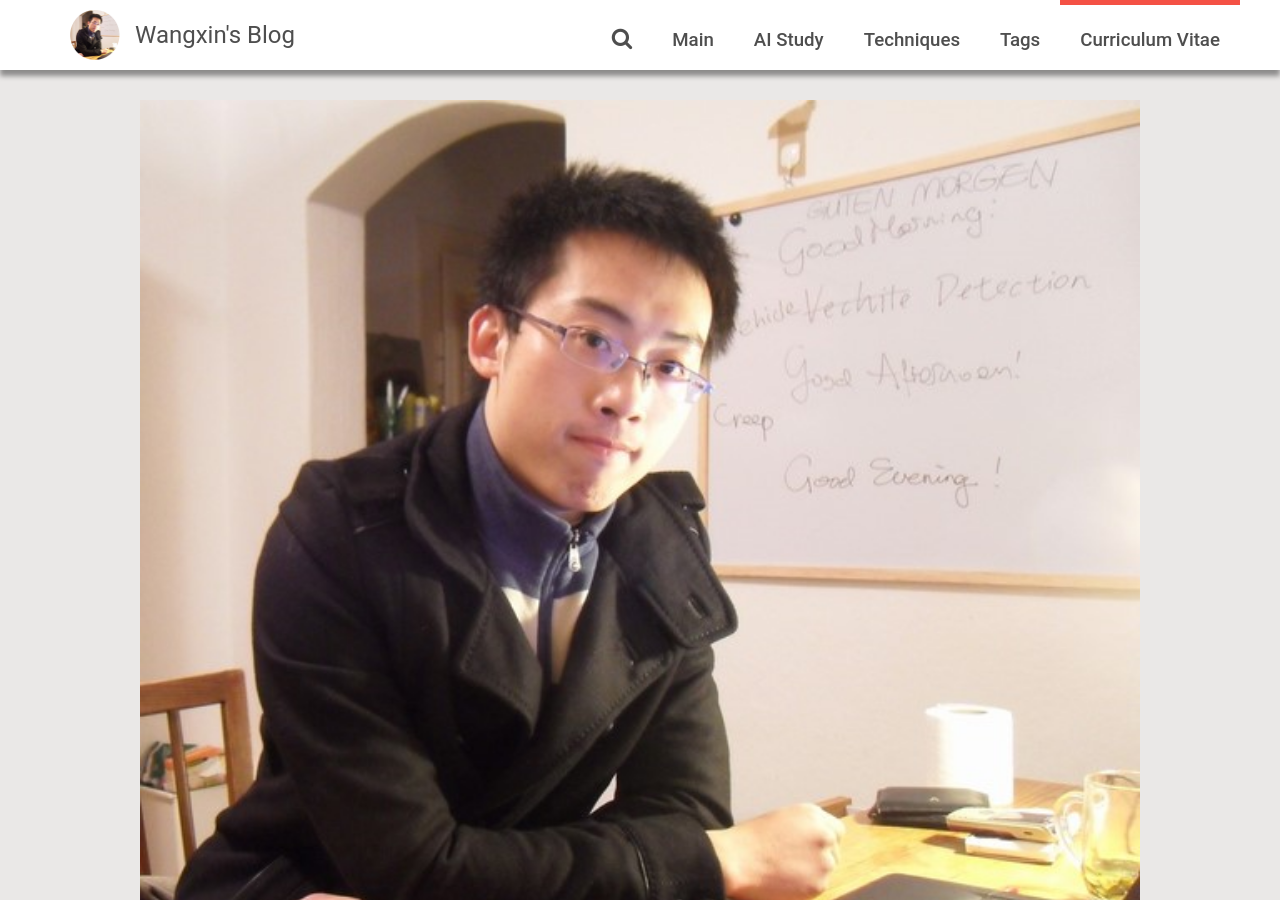
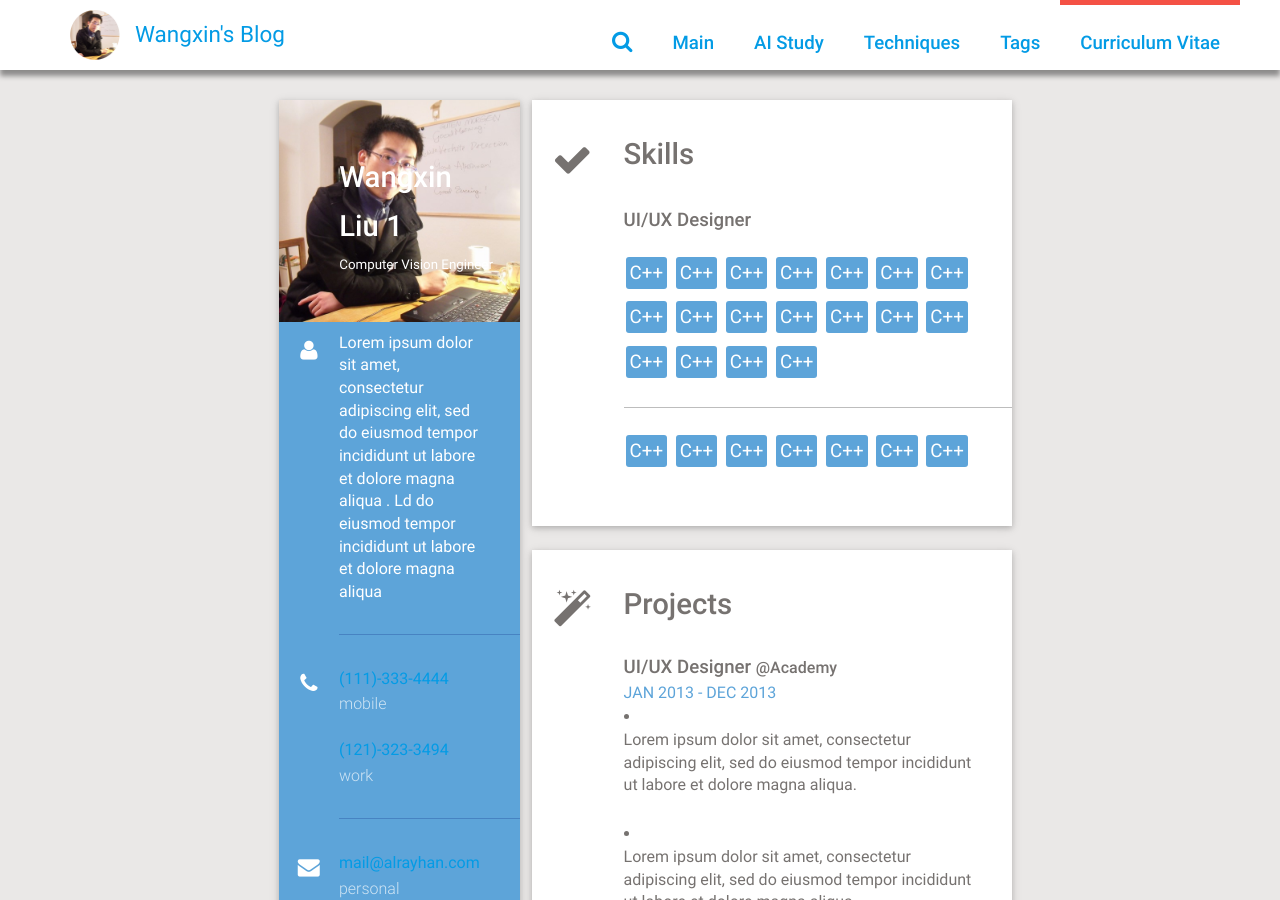
Before and after one commit to einsteinliu/einsteinliu.github.io, a Jekyll site: the page built from contact/index.html, in a window 1280 px wide and 900 px high. Built offline with Jekyll 4.4.1, drawn with Linux system fonts in a browser that asks for light colours; nearby versions of some CDN libraries; comment, search, counter and statistics services are not loaded.

Commit message:
new things

```diff
--- a/_layouts/cv.html
+++ b/_layouts/cv.html
@@ -13,6 +13,8 @@
 <!-- ========================================
 		Stylesheets
 ==========================================-->
+<!-- MATERIALIZE CORE CSS -->
+<link href="./cvassets/materialize.min.css" rel="stylesheet">
 <!-- CUSTOM STYLE -->
 <link href="./cvassets/style.css" rel="stylesheet">
 <!-- RESPONSIVE CSS-->
```
